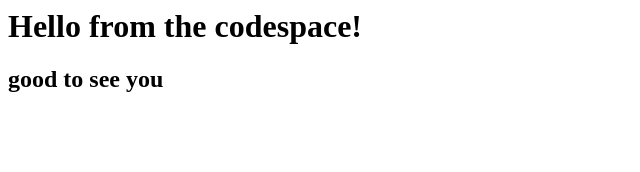
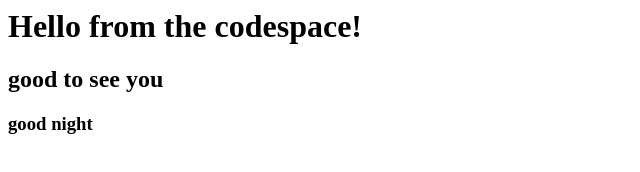
Before and after one commit to Ali-raza-5005/skills-code-with-codespaces, a plain HTML site: page index.html in a window 1280 px wide. Shown: the whole page, without its empty margins (0-640 px from the left). Drawn offline with Linux system fonts and the light colour scheme.

Commit message:
heading 3

```diff
--- a/index.html
+++ b/index.html
@@ -1,2 +1,3 @@
 <h1>Hello from the codespace!</h1>
 <h2>good to see you</h2>
+<h3>good night</h3>
```
Also changed, not shown: 1 other file.
